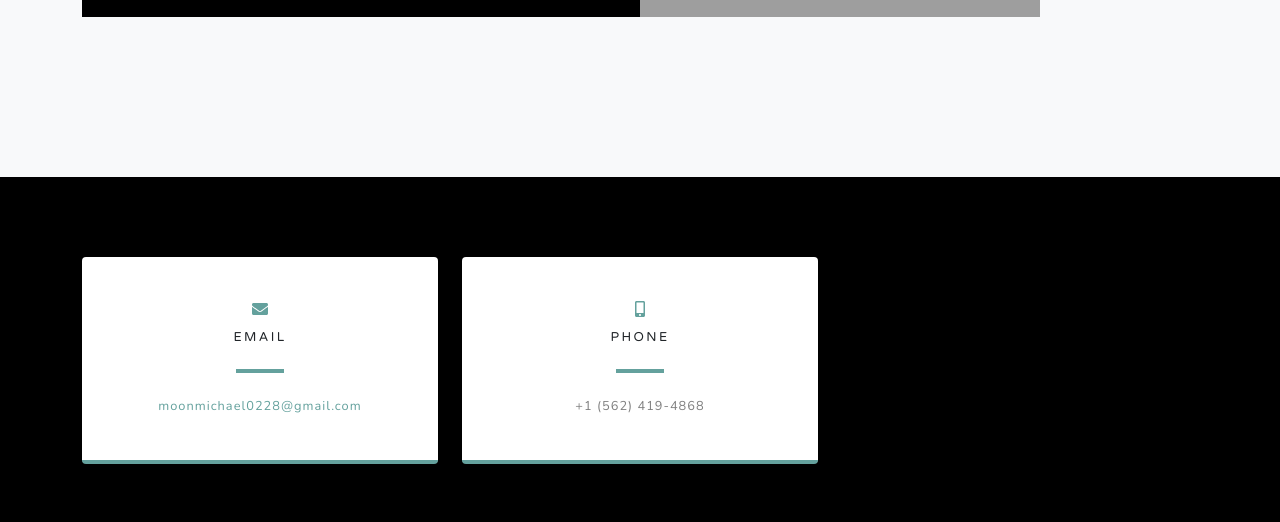
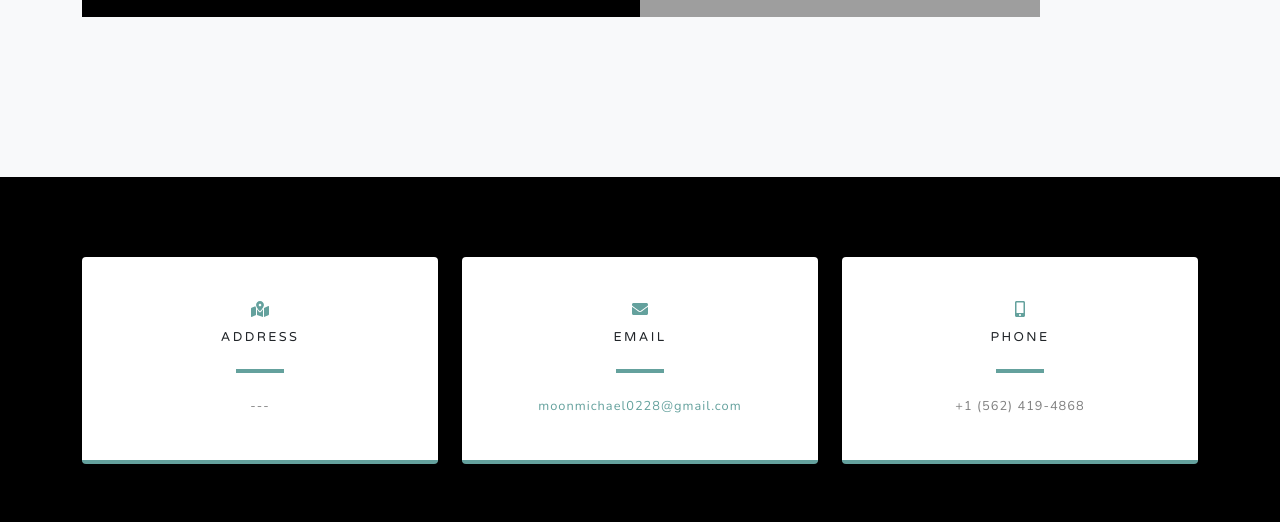
Before and after one commit to Macklemoon/Macklemoon.github.io, a plain HTML site: page MyWebsite/index.html in a window 1280 px wide. Shown: the part 2760-3282 px from the top of the page. Drawn offline with nearby package versions, Linux system fonts and the light colour scheme; grey boxes are pictures that could not be loaded.

Commit message:
Update index.html

```diff
--- a/MyWebsite/index.html
+++ b/MyWebsite/index.html
@@ -119,10 +119,20 @@
                     <div class="col-md-4 mb-3 mb-md-0">
                         <div class="card py-4 h-100">
                             <div class="card-body text-center">
+                                <i class="fas fa-map-marked-alt text-primary mb-2"></i>
+                                <h4 class="text-uppercase m-0">Address</h4>
+                                <hr class="my-4" />
+                                <div class="small text-black-50">---</div>
+                            </div>
+                        </div>
+                    </div>
+                    <div class="col-md-4 mb-3 mb-md-0">
+                        <div class="card py-4 h-100">
+                            <div class="card-body text-center">
                                 <i class="fas fa-envelope text-primary mb-2"></i>
                                 <h4 class="text-uppercase m-0">Email</h4>
                                 <hr class="my-4" />
-                                <div class="small text-black-50"><a href="#!">moonmichael0228@gmail.com</a></div>
+                                <div class="small text-black-50"><a href="mailto: moonmichael0228@gmail.com">moonmichael0228@gmail.com</a></div>
                             </div>
                         </div>
                     </div>
```
